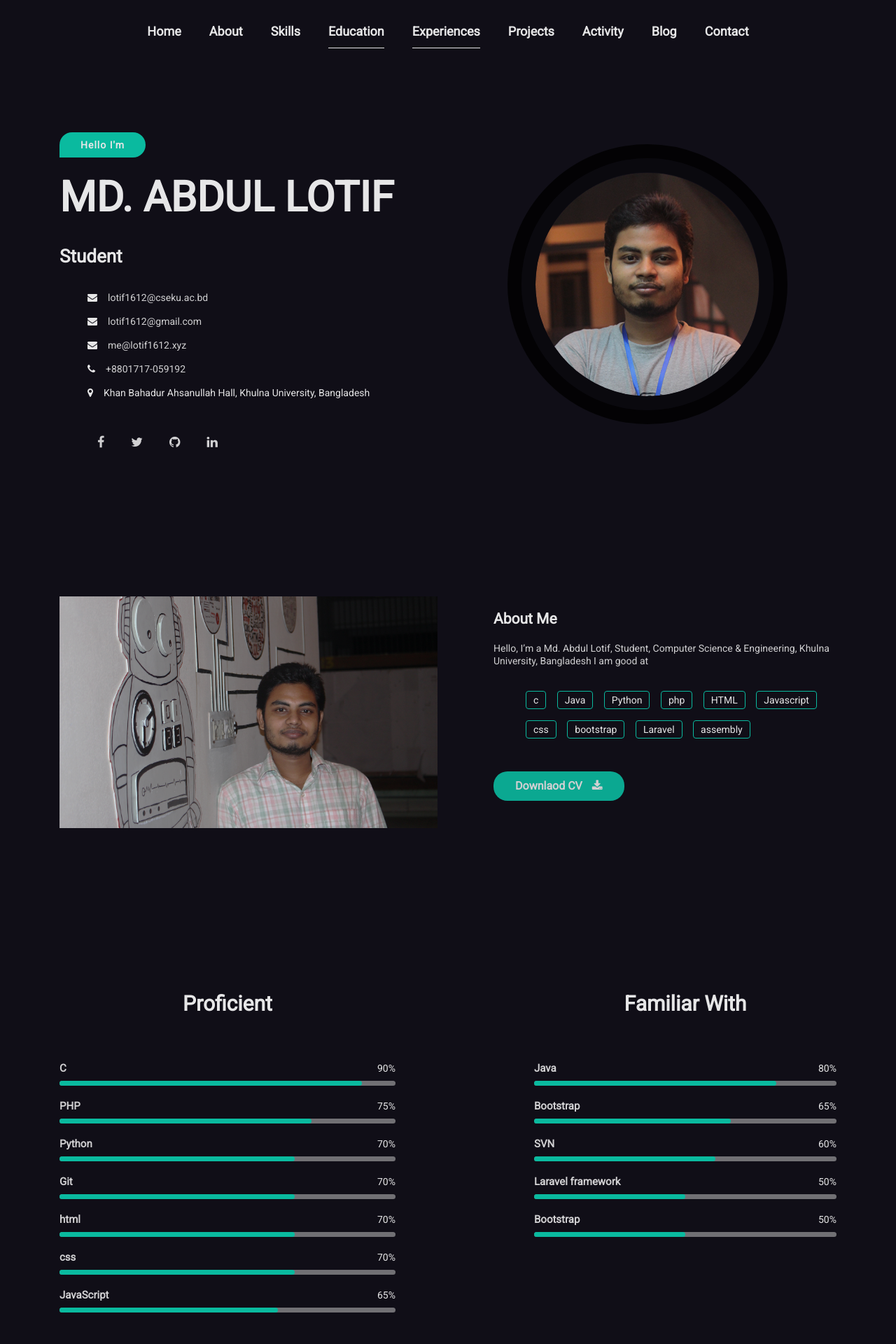
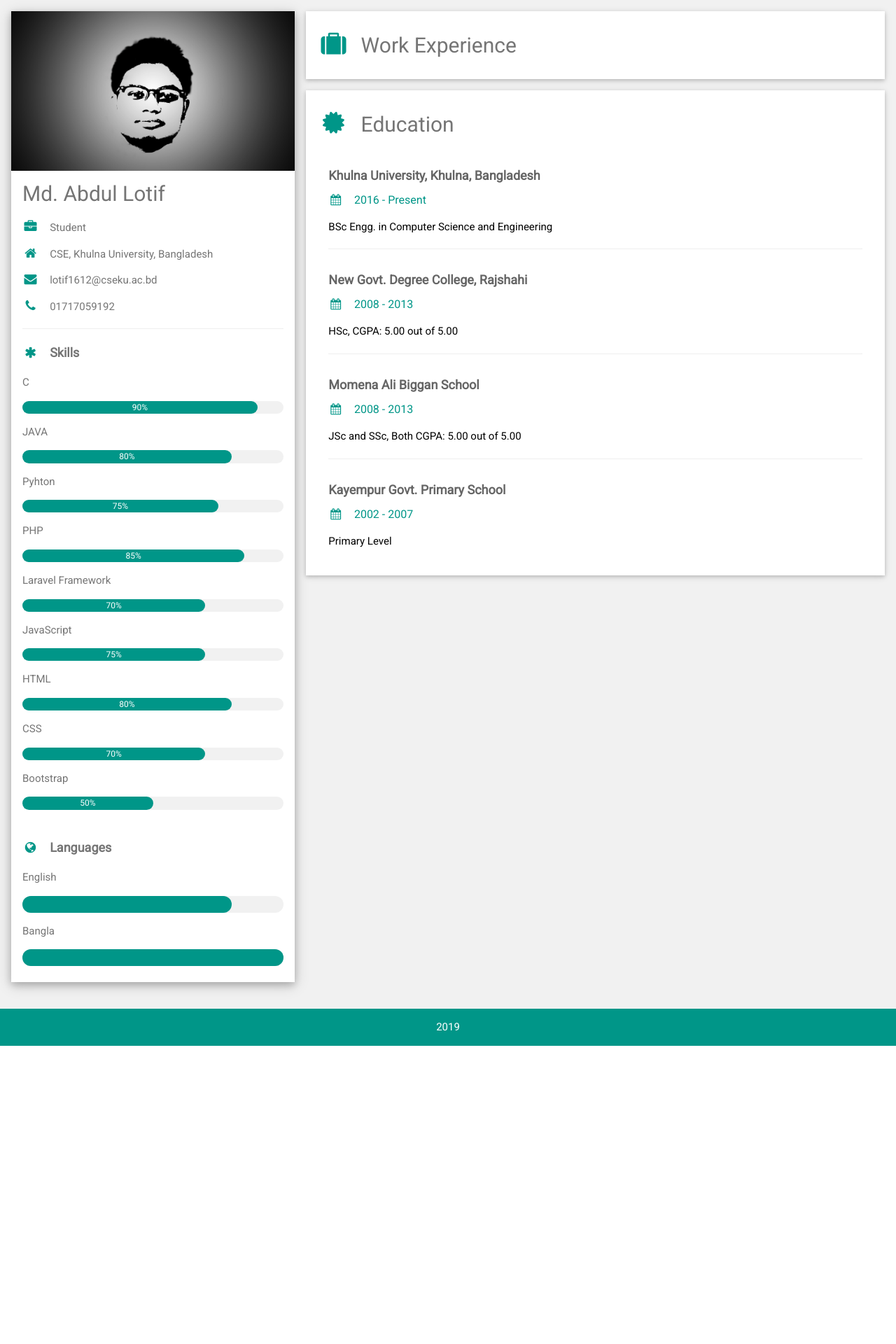
Before and after one commit to CSEKU160212/portfolio_lotif1612.xyz, a PHP site: page /resume_lotif1612.xyz/index.php in a window 1280 px wide. Shown: the top 1920 px of the page at 70% size. After the commit the page ends 1494 px from the top, so only its background shows below. Run offline with PHP 8.4, Linux system fonts and the light colour scheme; some libraries are stand-ins or nearby versions.

Commit message:
Resume add

```diff
--- a/index.php
+++ b/index.php
@@ -939,7 +939,7 @@
                         </div>
                         <div class="col-sm-12 mh-footer-address">
                             <div class="row">
-                                <div class="col-sm-12 col-md-4">
+                                <div class="col-sm-12 col-md-3">
                                     <div class="mh-address-footer-item dark-bg shadow-1 wow fadeInUp" data-wow-duration="0.8s" data-wow-delay="0.3s">
                                         <div class="each-icon">
                                             <i class="fa fa-location-arrow"></i>
@@ -953,7 +953,7 @@
                                         </div>
                                     </div>
                                 </div>
-                                <div class="col-sm-12 col-md-4">
+                                <div class="col-sm-12 col-md-3">
                                     <div class="mh-address-footer-item dark-bg shadow-1 wow fadeInUp" data-wow-duration="0.8s" data-wow-delay="0.5s">
                                         <div class="each-icon">
                                             <i class="fa fa-envelope-o"></i>
@@ -966,7 +966,7 @@
                                         </div>
                                     </div>
                                 </div>
-                                <div class="col-sm-12 col-md-4">
+                                <div class="col-sm-12 col-md-3">
                                     <div class="mh-address-footer-item dark-bg shadow-1 wow fadeInUp" data-wow-duration="0.8s" data-wow-delay="0.7s">
                                         <div class="each-icon">
                                             <i class="fa fa-phone"></i>
@@ -978,6 +978,20 @@
                                         </div>
                                     </div>
                                 </div>
+
+
+                                <div class="col-sm-12 col-md-3">
+                                    <div class="mh-address-footer-item dark-bg shadow-1 wow fadeInUp" data-wow-duration="0.8s" data-wow-delay="0.7s">
+                                        <div class="each-icon">
+                                            <i class="fa fa-envelope-o"></i>
+                                        </div>
+                                        <div class="each-info">
+                                            <h4>Online Resume</h4>
+                                            <a href="resume_lotif1612.xyz/index.php">View Resume</a>
+                                        </div>
+                                    </div>
+                                </div>
+
                             </div>
                         </div>
                         <div class="col-sm-12 col-md-6 wow fadeInUp" data-wow-duration="0.8s" data-wow-delay="0.3s">
--- /dev/null
+++ b/resume_lotif1612.xyz/index.php
@@ -0,0 +1,165 @@
+<!DOCTYPE html>
+<html>
+<title>Resume</title>
+<meta charset="UTF-8">
+<meta name="viewport" content="width=device-width, initial-scale=1">
+<link rel="stylesheet" href="https://www.w3schools.com/w3css/4/w3.css">
+<link rel='stylesheet' href='https://fonts.googleapis.com/css?family=Roboto'>
+<link rel="stylesheet" href="https://cdnjs.cloudflare.com/ajax/libs/font-awesome/4.7.0/css/font-awesome.min.css">
+<style>
+html,body,h1,h2,h3,h4,h5,h6 {font-family: "Roboto", sans-serif}
+</style>
+<body class="w3-light-grey">
+
+<!-- Page Container -->
+<div class="w3-content w3-margin-top" style="max-width:1400px;">
+
+  <!-- The Grid -->
+  <div class="w3-row-padding">
+
+    <!-- Left Column -->
+    <div class="w3-third">
+
+      <div class="w3-white w3-text-grey w3-card-4">
+        <div class="w3-display-container">
+          <img src="image/Lotif.jpg" style="width:100%" alt="Avatar">
+          <div class="w3-display-bottomleft w3-container w3-text-black">
+
+          </div>
+        </div>
+        <div class="w3-container">
+          <h2>Md. Abdul Lotif</h2>
+          <p><i class="fa fa-briefcase fa-fw w3-margin-right w3-large w3-text-teal"></i>Student</p>
+          <p><i class="fa fa-home fa-fw w3-margin-right w3-large w3-text-teal"></i>CSE, Khulna University, Bangladesh</p>
+          <p><i class="fa fa-envelope fa-fw w3-margin-right w3-large w3-text-teal"></i>lotif1612@cseku.ac.bd</p>
+          <p><i class="fa fa-phone fa-fw w3-margin-right w3-large w3-text-teal"></i>01717059192</p>
+          <hr>
+
+          <p class="w3-large"><b><i class="fa fa-asterisk fa-fw w3-margin-right w3-text-teal"></i>Skills</b></p>
+          <p>C</p>
+          <div class="w3-light-grey w3-round-xlarge w3-small">
+            <div class="w3-container w3-center w3-round-xlarge w3-teal" style="width:90%">90%</div>
+          </div>
+          <p>JAVA</p>
+          <div class="w3-light-grey w3-round-xlarge w3-small">
+            <div class="w3-container w3-center w3-round-xlarge w3-teal" style="width:80%">80%</div>
+          </div>
+          <p>Pyhton</p>
+          <div class="w3-light-grey w3-round-xlarge w3-small">
+            <div class="w3-container w3-center w3-round-xlarge w3-teal" style="width:75%">75%</div>
+          </div>
+          <p>PHP</p>
+          <div class="w3-light-grey w3-round-xlarge w3-small">
+            <div class="w3-container w3-center w3-round-xlarge w3-teal" style="width:85%">85%</div>
+          </div>
+
+          <p>Laravel Framework</p>
+          <div class="w3-light-grey w3-round-xlarge w3-small">
+            <div class="w3-container w3-center w3-round-xlarge w3-teal" style="width:70%">70%</div>
+          </div>
+
+          <p>JavaScript</p>
+          <div class="w3-light-grey w3-round-xlarge w3-small">
+            <div class="w3-container w3-center w3-round-xlarge w3-teal" style="width:70%">
+              <div class="w3-center w3-text-white">75%</div>
+            </div>
+          </div>
+          <p>HTML</p>
+          <div class="w3-light-grey w3-round-xlarge w3-small">
+            <div class="w3-container w3-center w3-round-xlarge w3-teal" style="width:80%">80%</div>
+          </div>
+          <p>CSS</p>
+          <div class="w3-light-grey w3-round-xlarge w3-small">
+            <div class="w3-container w3-center w3-round-xlarge w3-teal" style="width:70%">70%</div>
+          </div>
+          <p>Bootstrap</p>
+          <div class="w3-light-grey w3-round-xlarge w3-small">
+            <div class="w3-container w3-center w3-round-xlarge w3-teal" style="width:50%">50%</div>
+          </div>
+
+          <br>
+
+          <p class="w3-large w3-text-theme"><b><i class="fa fa-globe fa-fw w3-margin-right w3-text-teal"></i>Languages</b></p>
+          <p>English</p>
+          <div class="w3-light-grey w3-round-xlarge">
+            <div class="w3-round-xlarge w3-teal" style="height:24px;width:80%"></div>
+          </div>
+          <p>Bangla</p>
+          <div class="w3-light-grey w3-round-xlarge">
+            <div class="w3-round-xlarge w3-teal" style="height:24px;width:100%"></div>
+          </div>
+          <br>
+        </div>
+      </div><br>
+
+    <!-- End Left Column -->
+    </div>
+
+    <!-- Right Column -->
+    <div class="w3-twothird">
+
+      <div class="w3-container w3-card w3-white w3-margin-bottom">
+        <h2 class="w3-text-grey w3-padding-16"><i class="fa fa-suitcase fa-fw w3-margin-right w3-xxlarge w3-text-teal"></i>Work Experience</h2>   <!--
+        <div class="w3-container">
+          <h5 class="w3-opacity"><b>Front End Developer / w3schools.com</b></h5>
+          <h6 class="w3-text-teal"><i class="fa fa-calendar fa-fw w3-margin-right"></i>Jan 2015 - <span class="w3-tag w3-teal w3-round">Current</span></h6>
+          <p>Lorem ipsum dolor sit amet. Praesentium magnam consectetur vel in deserunt aspernatur est reprehenderit sunt hic. Nulla tempora soluta ea et odio, unde doloremque repellendus iure, iste.</p>
+          <hr>
+        </div>
+        <div class="w3-container">
+          <h5 class="w3-opacity"><b>Web Developer / something.com</b></h5>
+          <h6 class="w3-text-teal"><i class="fa fa-calendar fa-fw w3-margin-right"></i>Mar 2012 - Dec 2014</h6>
+          <p>Consectetur adipisicing elit. Praesentium magnam consectetur vel in deserunt aspernatur est reprehenderit sunt hic. Nulla tempora soluta ea et odio, unde doloremque repellendus iure, iste.</p>
+          <hr>
+        </div>
+        <div class="w3-container">
+          <h5 class="w3-opacity"><b>Graphic Designer / designsomething.com</b></h5>
+          <h6 class="w3-text-teal"><i class="fa fa-calendar fa-fw w3-margin-right"></i>Jun 2010 - Mar 2012</h6>
+          <p>Lorem ipsum dolor sit amet, consectetur adipisicing elit. </p><br>
+        </div>
+        -->
+      </div>
+
+      <div class="w3-container w3-card w3-white">
+        <h2 class="w3-text-grey w3-padding-16"><i class="fa fa-certificate fa-fw w3-margin-right w3-xxlarge w3-text-teal"></i>Education</h2>
+        <div class="w3-container">
+          <h5 class="w3-opacity"><b>Khulna University, Khulna, Bangladesh</b></h5>
+          <h6 class="w3-text-teal"><i class="fa fa-calendar fa-fw w3-margin-right"></i>2016 - Present</h6>
+          <p>BSc Engg. in Computer Science and Engineering</p>
+          <hr>
+        </div>
+        <div class="w3-container">
+          <h5 class="w3-opacity"><b>New Govt. Degree College, Rajshahi</b></h5>
+          <h6 class="w3-text-teal"><i class="fa fa-calendar fa-fw w3-margin-right"></i>2008 - 2013</h6>
+          <p>HSc, CGPA: 5.00 out of 5.00</p>
+          <hr>
+        </div>
+        <div class="w3-container">
+          <h5 class="w3-opacity"><b>Momena Ali Biggan School</b></h5>
+          <h6 class="w3-text-teal"><i class="fa fa-calendar fa-fw w3-margin-right"></i>2008 - 2013</h6>
+          <p>JSc and SSc, Both CGPA: 5.00 out of 5.00</p>
+          <hr>
+        </div>
+        <div class="w3-container">
+          <h5 class="w3-opacity"><b>Kayempur Govt. Primary School</b></h5>
+          <h6 class="w3-text-teal"><i class="fa fa-calendar fa-fw w3-margin-right"></i>2002 - 2007</h6>
+          <p>Primary Level</p><br>
+        </div>
+      </div>
+
+    <!-- End Right Column -->
+    </div>
+
+  <!-- End Grid -->
+  </div>
+
+  <!-- End Page Container -->
+</div>
+
+<footer class="w3-container w3-teal w3-center w3-margin-top">
+
+  <p> <?php echo date('Y'); ?>  </p>
+</footer>
+
+</body>
+</html>
```
Also changed, not shown: resume_lotif1612.xyz/image/Lotif.jpg (added).
